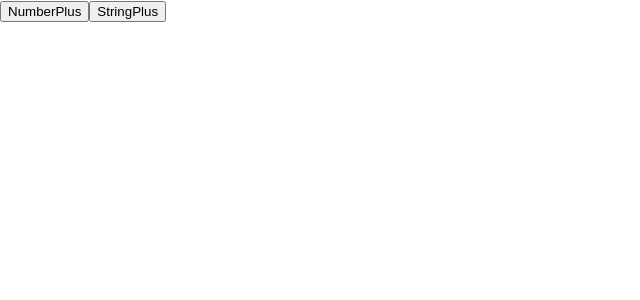
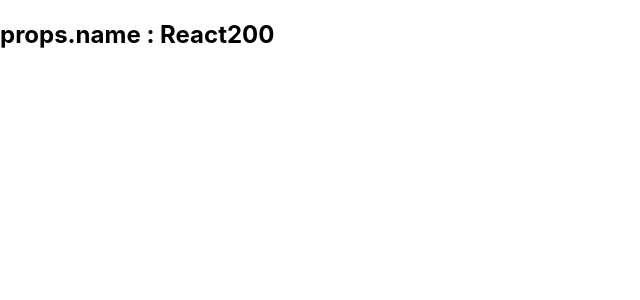
Before and after one commit to chaengs/React200, a React (Create React App) app: page / in a window 1280 px wide. Shown: the top 300 px of the page, without its empty margins (0-640 px from the left). Built offline with nearby package versions, Linux system fonts and the light colour scheme.

Commit message:
075 하이오더 컴포넌트 구현하기

```diff
--- a/src/App.js
+++ b/src/App.js
@@ -1,14 +1,15 @@
 import React from 'react';
-import Currying from './R074_ReactCurrying'
+import ReactHoc from './Hoc/R075_ReactHoc'
 
 function App() {
   return (
     <div>
-      <Currying />
+      <ReactHoc name='React200' />
     </div>
   );
 }
 
 export default App;
 
-// Currying은 함수의 재사용성을 높이기 위해 함수 자체를 return하는 함수.
+//고차 컴포넌트 : 컴포넌트를 인자로 받거나 반환하는 함수
+//하이오더 컴포넌트를 구현하면 여러 컴포넌트에 동일하게 적용되어야 하는 공통 기능을 코드 중복 없이 사용할 수 있음.
--- /dev/null
+++ b/src/Hoc/R075_ReactHoc.js
@@ -0,0 +1,13 @@
+import React from 'react'
+import withHocComponent from './withHocComponent';
+
+class R075_ReactHoc extends React.Component {
+    render() {
+        console.log('2. HocComponent render')
+        return (
+            <h2>props.name : {this.props.name}</h2>
+        )
+    }
+}
+
+export default withHocComponent(R075_ReactHoc, 'R075_ReactHoc')
--- /dev/null
+++ b/src/Hoc/withHocComponent.js
@@ -0,0 +1,13 @@
+import React from 'react';
+export default function withHocComponent(InComponent, InComponentName) {
+    return class OutComponent extends React.Component {
+        componentDidMount() {
+            console.log(`3. InComponentName : ${InComponentName}`)
+        }
+        render() {
+            console.log('1. InComponent render')
+            return (<InComponent {...this.props}/>) //props값을 R075_ReactHoc에 전달한다
+            // 컴포넌트가 return 되면 R075_ReactHoc 컴포넌트의 render 함수가 실행된다.
+        }
+    }
+}
```
